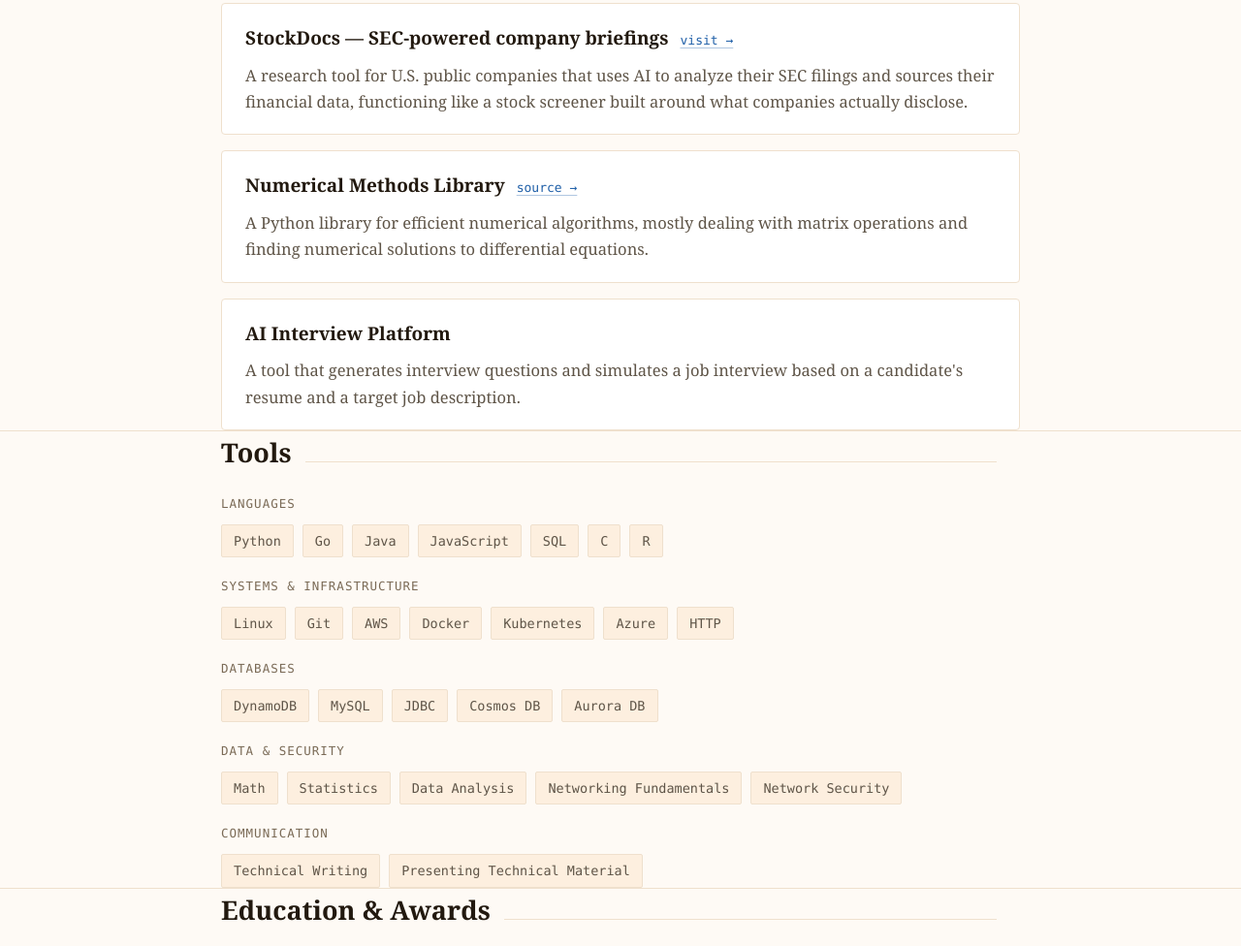
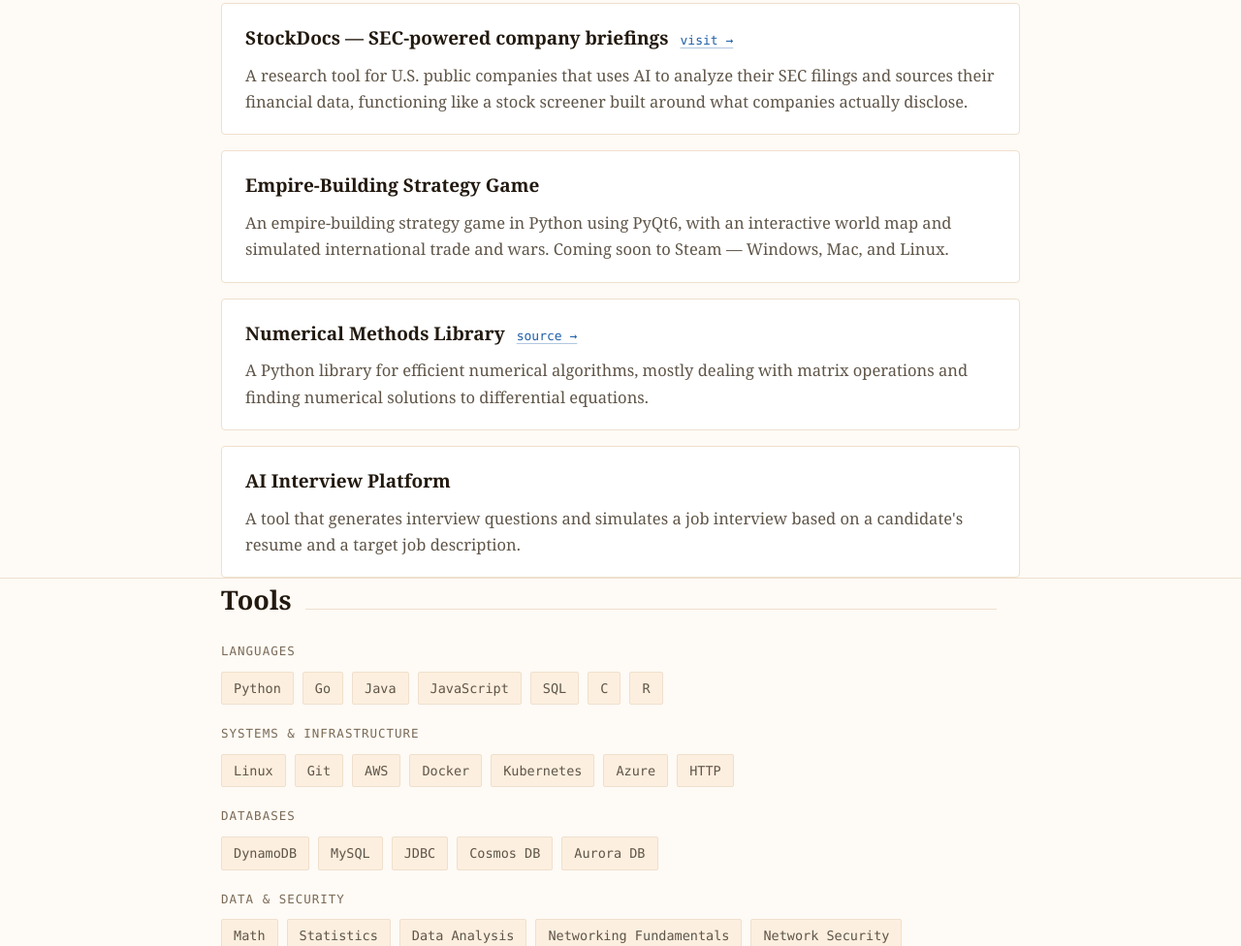
Before and after one commit to matthewgcastle1/portfolio, a plain HTML site: page index.html in a window 1280 px wide. Shown: the part 1885-2861 px from the top of the page at 97% size. Drawn offline with Linux system fonts and the light colour scheme.

Commit message:
Add empire-building strategy game project

```diff
--- a/index.html
+++ b/index.html
@@ -414,6 +414,10 @@
         <p>A research tool for U.S. public companies that uses AI to analyze their SEC filings and sources their financial data, functioning like a stock screener built around what companies actually disclose.</p>
       </div>
       <div class="project">
+        <h3>Empire-Building Strategy Game</h3>
+        <p>An empire-building strategy game in Python using PyQt6, with an interactive world map and simulated international trade and wars. Coming soon to Steam &mdash; Windows, Mac, and Linux.</p>
+      </div>
+      <div class="project">
         <h3>Numerical Methods Library <span class="src"><a href="https://github.com/matthewgcastle1/num_methods" target="_blank" rel="noopener">source &rarr;</a></span></h3>
         <p>A Python library for efficient numerical algorithms, mostly dealing with matrix operations and finding numerical solutions to differential equations.</p>
       </div>
```
